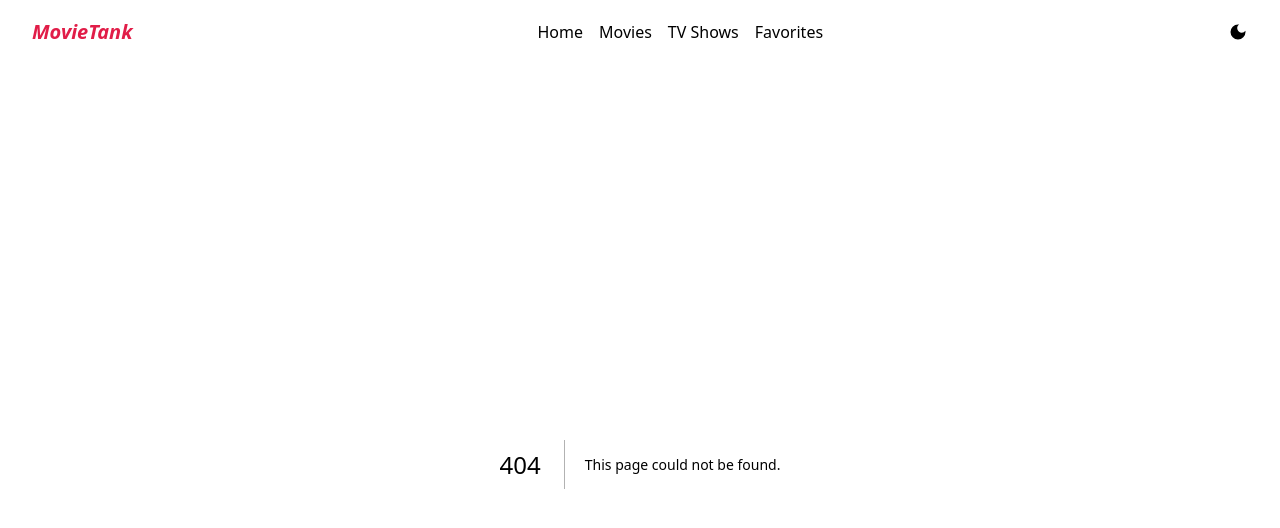
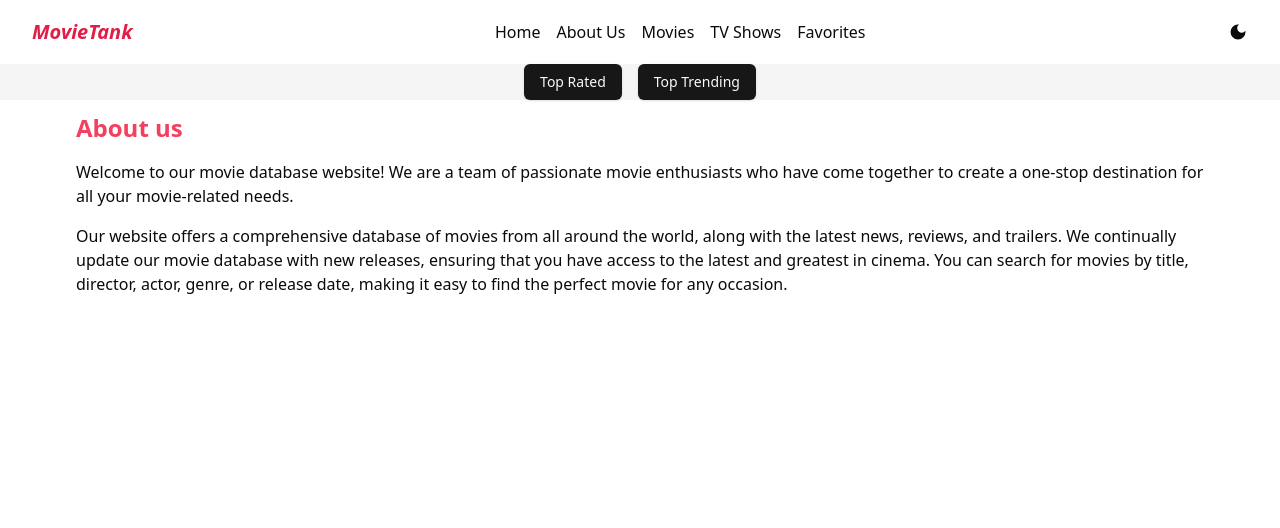
Before and after one commit to rohitsb20/movieapp, a Next.js app: page /about in a window 1280 px wide. Before the commit this address had no page. Shown: the top 528 px of the page. Built offline with nearby package versions, Linux system fonts and the light colour scheme.

Commit message:
Add Navbar component and About page, update Header navigation

```diff
--- /dev/null
+++ b/app/about/page.tsx
@@ -0,0 +1,23 @@
+import React from 'react'
+
+export default function AboutPage() {
+  return (
+    <div className='max-w-6xl mx-auto p-3 space-y-4'>
+          <h1 className="text-2xl font-semibold text-rose-500">About us</h1>
+      <p>
+        Welcome to our movie database website! We are a team of passionate movie
+        enthusiasts who have come together to create a one-stop destination for
+        all your movie-related needs.
+      </p>
+
+      <p>
+        Our website offers a comprehensive database of movies from all around
+        the world, along with the latest news, reviews, and trailers. We
+        continually update our movie database with new releases, ensuring that
+        you have access to the latest and greatest in cinema. You can search for
+        movies by title, director, actor, genre, or release date, making it easy
+        to find the perfect movie for any occasion.
+      </p>
+    </div>
+  )
+}
--- a/app/layout.tsx
+++ b/app/layout.tsx
@@ -3,6 +3,7 @@ import { ThemeProvider as Provider } from "next-themes";
 import type { Metadata } from "next";
 import localFont from "next/font/local";
 import "./globals.css";
+import Navbar from "@/components/Navbar";
 
 const geistSans = localFont({
   src: "./fonts/GeistVF.woff",
@@ -38,6 +39,7 @@ export default function RootLayout({
           <div className="h-16 px-4">
             <Header />
           </div>
+          <div><Navbar/></div>
           <div className="h-[calc(100vh-64px)] px-4">{children}</div>
         </Provider>
       </body>
--- a/app/page.tsx
+++ b/app/page.tsx
@@ -2,6 +2,6 @@
 
 export default function Home() {
   return (
-    <div > homepage</div>
+    <div className=""> homepage</div>
   );
 }
--- a/components/Header.tsx
+++ b/components/Header.tsx
@@ -5,14 +5,15 @@ import { FaHome } from "react-icons/fa";
 import { GiFilmSpool } from "react-icons/gi"
 import { FaTv } from "react-icons/fa";
 import { FaRegHeart } from "react-icons/fa";
+import { FaRegUser } from "react-icons/fa";
 
 const navigation = [
-    { icon: FaHome, name: "Home", href: "/" },
-    { icon: GiFilmSpool, name: "Movies", href: "/movies" },
-    { icon: FaTv, name: "TV Shows", href: "/tv-shows" },
-    { icon: FaRegHeart, name: "Favorites", href: "/favorites" },
-
-]
+  { icon: FaHome, name: "Home", href: "/" },
+  { icon: FaRegUser, name: "About Us", href: "/about" },
+  { icon: GiFilmSpool, name: "Movies", href: "/movies" },
+  { icon: FaTv, name: "TV Shows", href: "/tv-shows" },
+  { icon: FaRegHeart, name: "Favorites", href: "/favorites" },
+];
 export default function Header() {
   return (
     <div className="flex justify-between items-center h-16 px-4">
--- /dev/null
+++ b/components/Navbar.tsx
@@ -0,0 +1,27 @@
+import Link from 'next/link'
+import React from 'react'
+import { Button } from "@/components/ui/button";
+
+
+const items =[
+    {
+        title:'Top Rated',param:'top_rated'
+    },
+    {
+        title:'Top Trending', param:'trending'
+    }
+]
+
+export default function Navbar() {
+  return (
+    <div className="bg-accent flex justify-center items-center gap-x-4">
+      {items.map((item) => (
+        <Button key={item.title}>
+          <Link className="" href={`/?genre=${item.param}`}>
+            {item.title}
+          </Link>
+        </Button>
+      ))}
+    </div>
+  );
+}
--- /dev/null
+++ b/components/ui/button.tsx
@@ -0,0 +1,57 @@
+import * as React from "react"
+import { Slot } from "@radix-ui/react-slot"
+import { cva, type VariantProps } from "class-variance-authority"
+
+import { cn } from "@/lib/utils"
+
+const buttonVariants = cva(
+  "inline-flex items-center justify-center gap-2 whitespace-nowrap rounded-md text-sm font-medium transition-colors focus-visible:outline-none focus-visible:ring-1 focus-visible:ring-ring disabled:pointer-events-none disabled:opacity-50 [&_svg]:pointer-events-none [&_svg]:size-4 [&_svg]:shrink-0",
+  {
+    variants: {
+      variant: {
+        default:
+          "bg-primary text-primary-foreground shadow hover:bg-primary/90",
+        destructive:
+          "bg-destructive text-destructive-foreground shadow-sm hover:bg-destructive/90",
+        outline:
+          "border border-input bg-background shadow-sm hover:bg-accent hover:text-accent-foreground",
+        secondary:
+          "bg-secondary text-secondary-foreground shadow-sm hover:bg-secondary/80",
+        ghost: "hover:bg-accent hover:text-accent-foreground",
+        link: "text-primary underline-offset-4 hover:underline",
+      },
+      size: {
+        default: "h-9 px-4 py-2",
+        sm: "h-8 rounded-md px-3 text-xs",
+        lg: "h-10 rounded-md px-8",
+        icon: "h-9 w-9",
+      },
+    },
+    defaultVariants: {
+      variant: "default",
+      size: "default",
+    },
+  }
+)
+
+export interface ButtonProps
+  extends React.ButtonHTMLAttributes<HTMLButtonElement>,
+    VariantProps<typeof buttonVariants> {
+  asChild?: boolean
+}
+
+const Button = React.forwardRef<HTMLButtonElement, ButtonProps>(
+  ({ className, variant, size, asChild = false, ...props }, ref) => {
+    const Comp = asChild ? Slot : "button"
+    return (
+      <Comp
+        className={cn(buttonVariants({ variant, size, className }))}
+        ref={ref}
+        {...props}
+      />
+    )
+  }
+)
+Button.displayName = "Button"
+
+export { Button, buttonVariants }
--- a/package.json
+++ b/package.json
@@ -9,6 +9,7 @@
     "lint": "next lint"
   },
   "dependencies": {
+    "@radix-ui/react-slot": "^1.1.1",
     "class-variance-authority": "^0.7.1",
     "clsx": "^2.1.1",
     "lucide-react": "^0.471.0",
```
Also changed, not shown: 1 other file (tests, documents, lock files or other folders).
